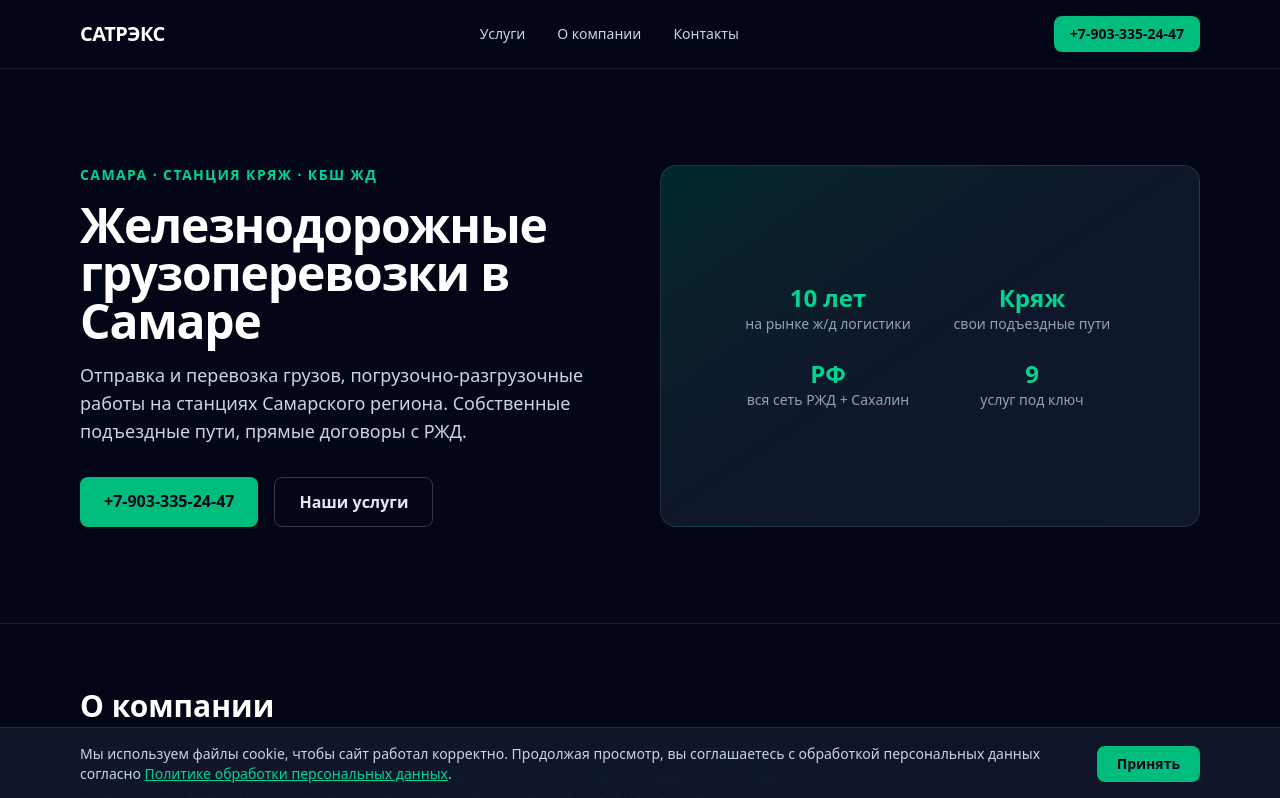
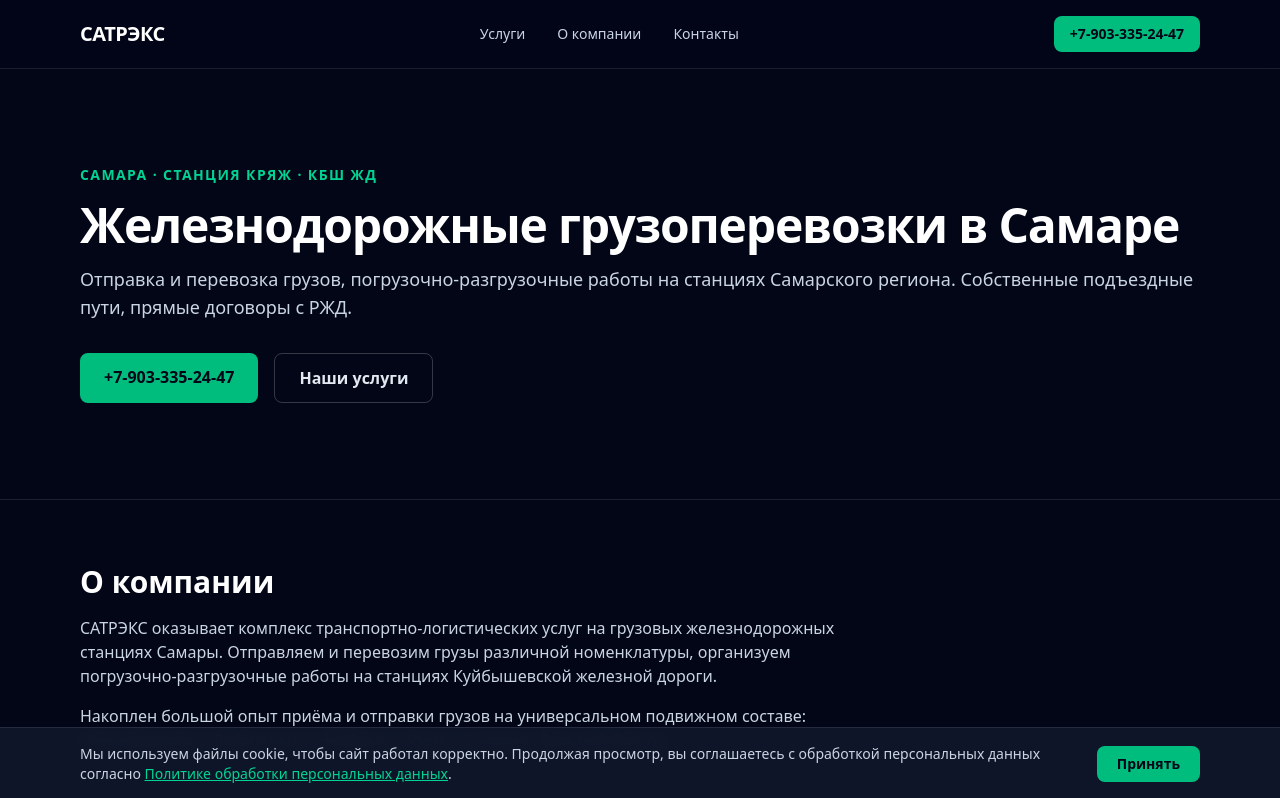
Before and after one commit to satrex-samara/satrex-samara.github.io, a Next.js app: page / in a window 1280 px wide. Shown: the top 798 px of the page. Built offline with nearby package versions, Linux system fonts and the light colour scheme.

Commit message:
Remove hero stats block (10 лет / Кряж / РФ / 9 услуг)

```diff
--- a/app/page.tsx
+++ b/app/page.tsx
@@ -29,7 +29,7 @@
     <>
       {/* Hero */}
       <section className="border-b border-white/10">
-        <div className="mx-auto grid max-w-6xl gap-10 px-4 py-16 md:grid-cols-2 md:py-24">
+        <div className="mx-auto max-w-6xl px-4 py-16 md:py-24">
           <div className="flex flex-col justify-center">
             <p className="mb-4 text-sm font-semibold tracking-widest text-emerald-400 uppercase">
               Самара · станция Кряж · Кбш ЖД
@@ -56,28 +56,6 @@
                 Наши услуги
               </a>
             </div>
-          </div>
-          <div className="flex min-h-72 items-center justify-center rounded-2xl border border-white/10 bg-gradient-to-br from-emerald-500/20 via-slate-900 to-slate-900 p-8">
-            <dl className="grid w-full max-w-sm grid-cols-2 gap-6 text-center">
-              <div>
-                <dt className="text-2xl font-bold text-emerald-400">10 лет</dt>
-                <dd className="text-sm text-slate-400">
-                  на рынке ж/д логистики
-                </dd>
-              </div>
-              <div>
-                <dt className="text-2xl font-bold text-emerald-400">Кряж</dt>
-                <dd className="text-sm text-slate-400">свои подъездные пути</dd>
-              </div>
-              <div>
-                <dt className="text-2xl font-bold text-emerald-400">РФ</dt>
-                <dd className="text-sm text-slate-400">вся сеть РЖД + Сахалин</dd>
-              </div>
-              <div>
-                <dt className="text-2xl font-bold text-emerald-400">9</dt>
-                <dd className="text-sm text-slate-400">услуг под ключ</dd>
-              </div>
-            </dl>
           </div>
         </div>
       </section>
```
